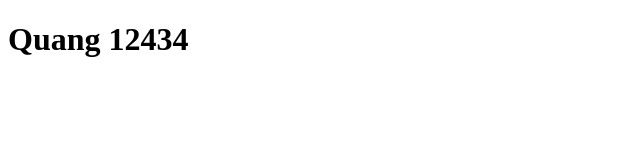
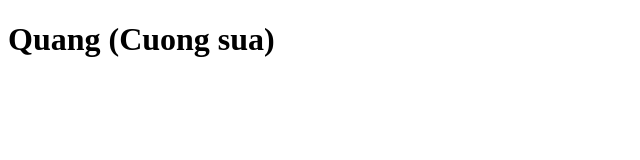
Before and after one commit to Quangluc1992/gitDemo_quang123, a plain HTML site: page index.html in a window 1280 px wide. Shown: the whole page, without its empty margins (0-640 px from the left). Drawn offline with Linux system fonts and the light colour scheme.

Commit message:
cuong moi sua

```diff
--- a/index.html
+++ b/index.html
@@ -7,6 +7,6 @@
     <title>Document</title>
 </head>
 <body>
-    <h1>Quang 12434</h1>
+    <h1>Quang (Cuong sua)</h1>
 </body>
 </html>
```
